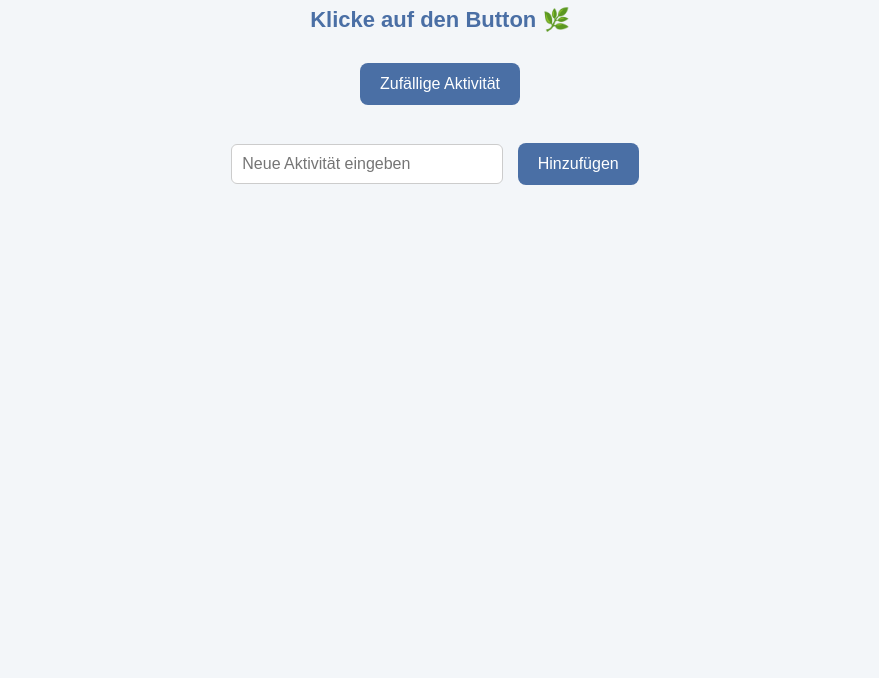
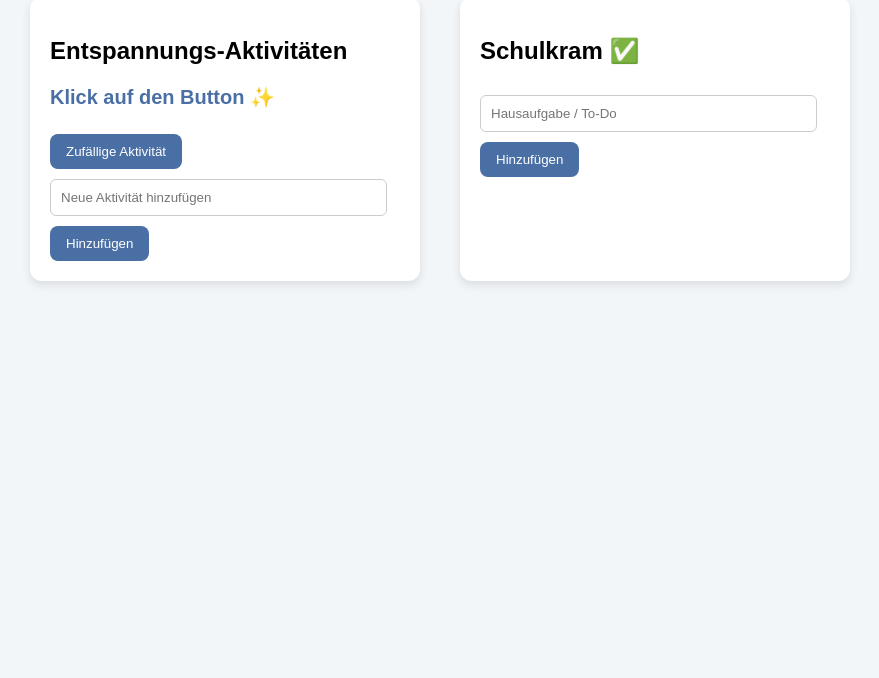
Before and after one commit to Hanife09/MyWebsite, a plain HTML site: page index.html in a window 1280 px wide. Shown: the part 122-800 px from the top of the page, without its empty margins (200-1079 px from the left). Drawn offline with Linux system fonts and the light colour scheme.

Commit message:
Update index.html

```diff
--- a/index.html
+++ b/index.html
@@ -2,35 +2,41 @@
 <html lang="de">
 <head>
     <meta charset="UTF-8">
-    <title>Entspannungs-Aktivitäten</title>
+    <title>Relax & Schule</title>
     <style>
         body {
             font-family: Arial, sans-serif;
             background: #f3f6f9;
-            text-align: center;
-            padding: 40px;
+            padding: 30px;
         }
 
         h1 {
-            color: #333;
+            text-align: center;
         }
 
-        #activity {
-            margin: 20px 0;
-            font-size: 22px;
-            font-weight: bold;
-            color: #4a6fa5;
+        .container {
+            display: flex;
+            gap: 40px;
+            justify-content: center;
+            flex-wrap: wrap;
+        }
+
+        .box {
+            background: white;
+            padding: 20px;
+            border-radius: 12px;
+            width: 350px;
+            box-shadow: 0 4px 10px rgba(0,0,0,0.1);
         }
 
         button {
-            padding: 12px 20px;
-            font-size: 16px;
-            cursor: pointer;
+            padding: 10px 16px;
             border: none;
             border-radius: 8px;
             background-color: #4a6fa5;
             color: white;
-            margin: 10px;
+            cursor: pointer;
+            margin-top: 10px;
         }
 
         button:hover {
@@ -39,27 +45,61 @@
 
         input {
             padding: 10px;
-            font-size: 16px;
-            width: 250px;
+            width: 90%;
             border-radius: 6px;
             border: 1px solid #ccc;
+            margin-top: 10px;
+        }
+
+        #activity {
+            font-size: 20px;
+            font-weight: bold;
+            margin: 15px 0;
+            color: #4a6fa5;
+        }
+
+        ul {
+            list-style: none;
+            padding: 0;
+        }
+
+        li {
+            margin: 8px 0;
         }
     </style>
 </head>
 <body>
 
-    <h1>✨ Entspannungs-Ideen ✨</h1>
+<h1>🌿 Relax & 📚 Schule</h1>
 
-    <div id="activity">Klicke auf den Button 🌿</div>
+<div class="container">
+
+    <!-- ENTSPANNUNG -->
+    <div class="box">
+        <h2>Entspannungs-Aktivitäten</h2>
+
+        <div id="activity">Klick auf den Button ✨</div>
 
         <button onclick="showRandomActivity()">Zufällige Aktivität</button>
 
-    <br><br>
+        <input type="text" id="newActivity" placeholder="Neue Aktivität hinzufügen">
+        <button onclick="addActivity()">Hinzufügen</button>
+    </div>
 
-    <input type="text" id="newActivity" placeholder="Neue Aktivität eingeben">
-    <button onclick="addActivity()">Hinzufügen</button>
+    <!-- SCHULE -->
+    <div class="box">
+        <h2>Schulkram ✅</h2>
+
+        <input type="text" id="newTodo" placeholder="Hausaufgabe / To-Do">
+        <button onclick="addTodo()">Hinzufügen</button>
+
+        <ul id="todoList"></ul>
+    </div>
+
+</div>
 
 <script>
+    // ENTSPANNUNG
     let activities = [
         "Zeichnen",
         "Einen Charakter erstellen",
@@ -78,12 +118,35 @@
 
     function addActivity() {
         let input = document.getElementById("newActivity");
-            let newActivity = input.value.trim();
+        let value = input.value.trim();
 
-            if (newActivity !== "") {
-                activities.push(newActivity);
+        if (value !== "") {
+            activities.push(value);
             input.value = "";
             alert("Aktivität hinzugefügt 🌸");
+        }
+    }
+
+    // SCHULE / CHECKLISTE
+    function addTodo() {
+        let input = document.getElementById("newTodo");
+        let value = input.value.trim();
+
+        if (value !== "") {
+            let li = document.createElement("li");
+
+            let checkbox = document.createElement("input");
+            checkbox.type = "checkbox";
+
+            checkbox.onchange = function() {
+                li.remove(); // Aufgabe verschwindet
+            };
+
+            li.appendChild(checkbox);
+            li.append(" " + value);
+
+            document.getElementById("todoList").appendChild(li);
+            input.value = "";
         }
     }
 </script>
```
Lines whose indentation alone changed are shown as unchanged.
